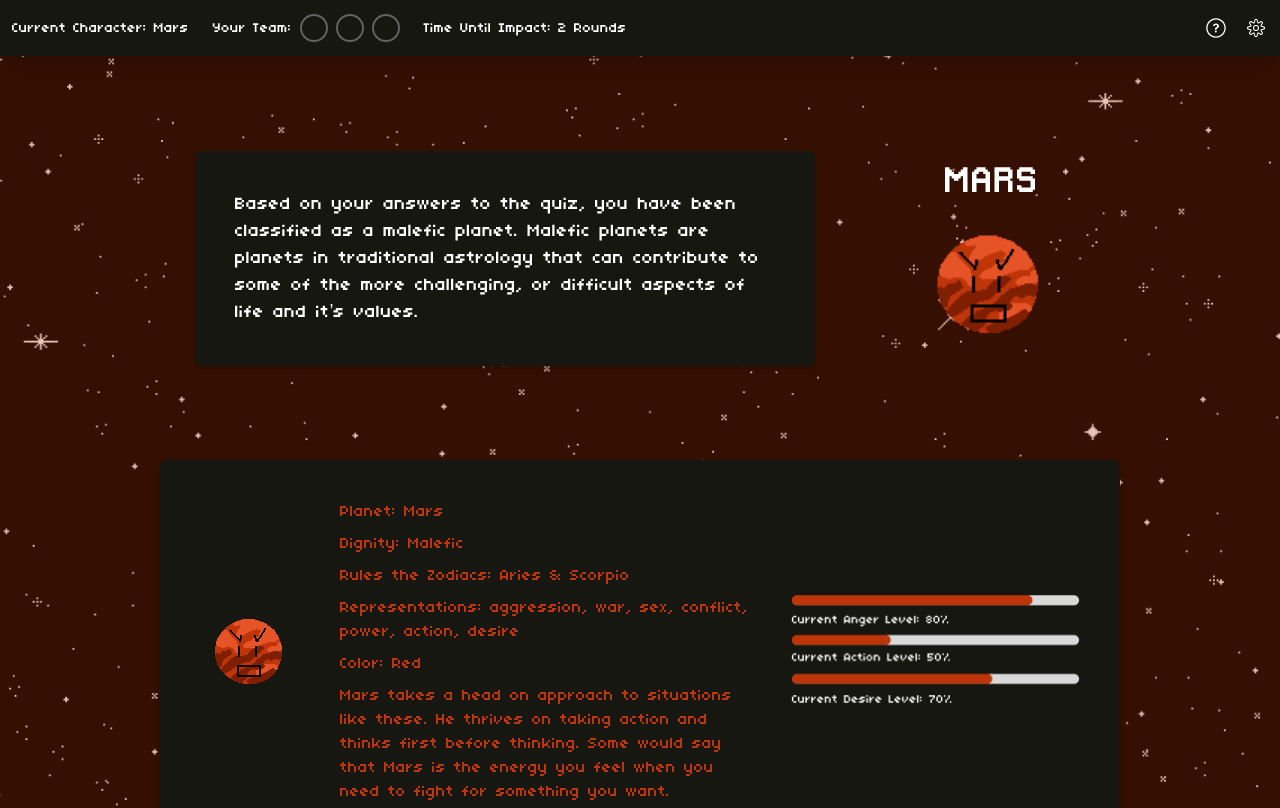
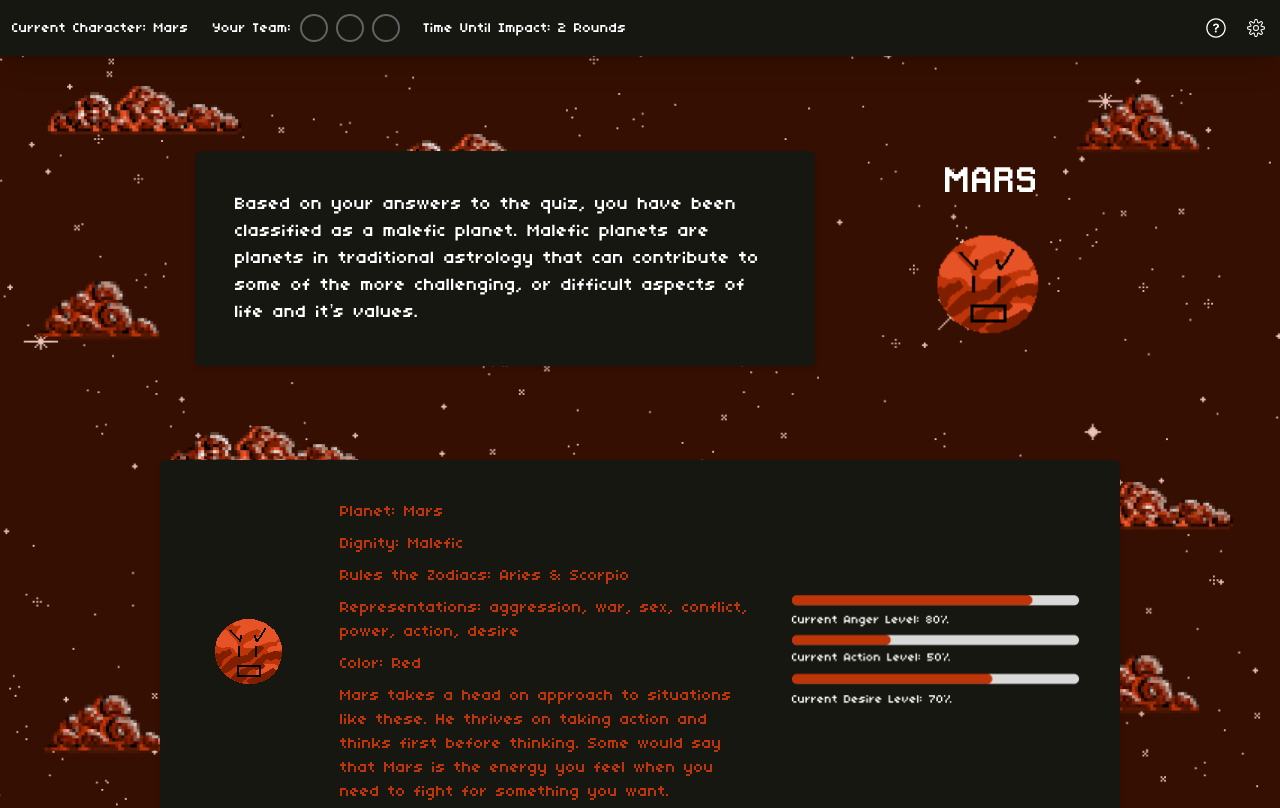
Before and after one commit to danyabaron/cosmic-crossroads, a React (Create React App) app: page / in a window 1280 px wide. Shown: the top 808 px of the page. Built offline with nearby package versions, Linux system fonts and the light colour scheme.

Commit message:
added clouds

```diff
--- a/src/Components/StatusBar.js
+++ b/src/Components/StatusBar.js
@@ -17,7 +17,7 @@ function StatusBar() {
 
 
     return (
-    <nav id='status-bar' className='bg-main-black text-white flex w-full h-14 fixed top-0 shadow-xl'>
+    <nav id='status-bar' className='bg-main-black text-white flex w-full h-14 fixed top-0 shadow-xl z-10'>
 
             {/* stats */}
             <div className='max-w-screen flex items-center w-full'>
--- a/src/Pages/MarsPath/MarsIntro.js
+++ b/src/Pages/MarsPath/MarsIntro.js
@@ -19,7 +19,7 @@ function MarsIntro() {
         className=' bg-cover bg-mars-bg-reg bg-center min-h-screen pt-12 gap-10 flex flex-col items-center pb-10'>
 
                {/* Clouds */}
-               {/* <div className="absolute inset-0 z-0">
+               <div className="absolute inset-0 z-0">
                 <img
                     src={MarsCloudLong}
                     alt="Mars Cloud Long"
@@ -38,12 +38,12 @@ function MarsIntro() {
                  <img
                     src={MarsCloudLong}
                     alt="Mars Cloud Long"
-                    className="absolute bottom-80 left-40 w-52"
+                    className="absolute top-[420px] left-40 w-52"
                 />
                 <img
                     src={MarsCloudLong}
                     alt="Mars Cloud Long"
-                    className="absolute bottom-2/3 right-[700px] w-52"
+                    className="absolute top-32 right-[700px] w-52"
                 />
                 <img
                     src={MarsCloudShort}
@@ -53,7 +53,7 @@ function MarsIntro() {
                 <img
                     src={MarsCloudShort}
                     alt="Mars Cloud Short"
-                    className="absolute bottom-24 right-1/3 w-32"
+                    className="absolute bottom-20 right-20 w-32"
                 />
 
                 <img
@@ -61,9 +61,9 @@ function MarsIntro() {
                     alt="Mars Cloud Long"
                     className="absolute bottom-1/3 right-10 w-52"
                 />
-            </div> */}
+            </div>
 
-           <div className="flex flex-row max-w-screen justify-center items-center gap-10 md:gap-30 lg:gap-42 p-5">
+           <div className="flex flex-row max-w-screen justify-center z-0 items-center gap-10 md:gap-30 lg:gap-42 p-5">
                 <div className="bg-main-black text-white rounded-md text-xs md:text-base lg:text-lg shadow-md flex items-center justify-center
                 text-wrap w-full md:w-full lg:w-1/2 m-5 p-4 md:p-10" id="malefic-text">
                     <p>
@@ -85,7 +85,7 @@ function MarsIntro() {
            </div>
 
 
-           <div id='mars-facts' className='bg-main-black text-mars-red flex flex-col items-center shadow-md rounded-md
+           <div id='mars-facts' className='bg-main-black text-mars-red flex flex-col z-0 items-center shadow-md rounded-md
            py-2 px-4 md:px-6 md:py-6 w-3/4'>
                 <div className='flex flex-col md:flex-col lg:flex-row items-center justify-between gap-10 w-full px-4 py-4'>
                     <div id='mars-pic' className='flex flex-col items-center w-1/5'>
```
